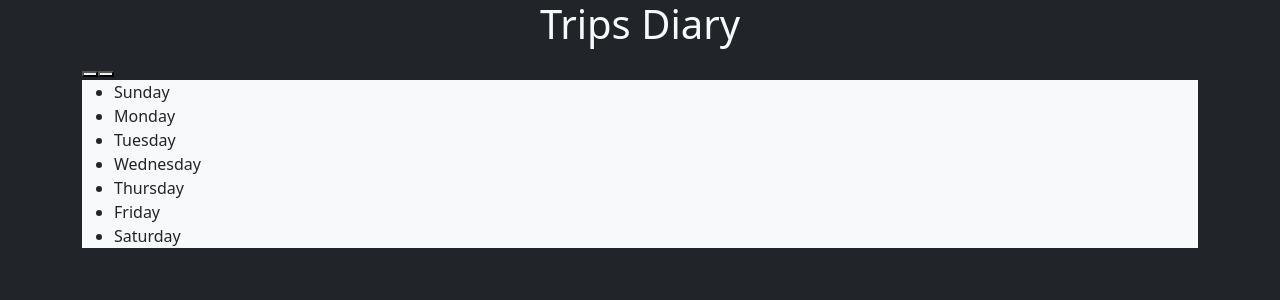
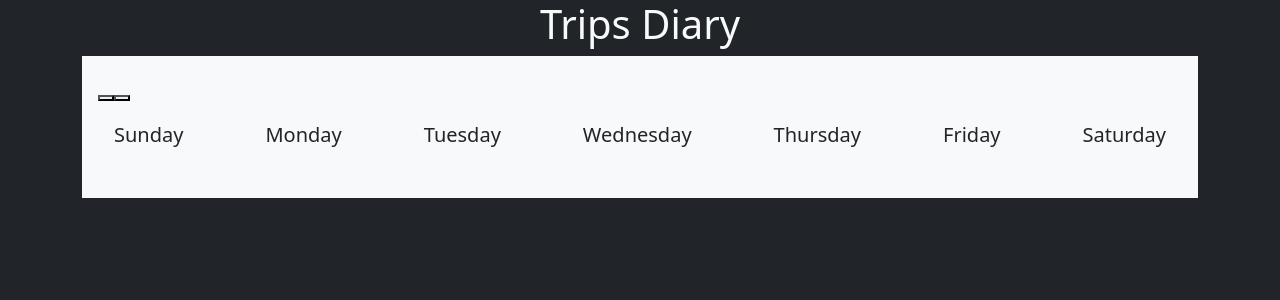
Before and after one commit to federicomanni97/travel-app, a Vue app: page / in a window 1280 px wide. Shown: the top 300 px of the page. Built offline with nearby package versions, Linux system fonts and the light colour scheme.

Commit message:
days setup

```diff
--- a/src/App.vue
+++ b/src/App.vue
@@ -5,7 +5,7 @@
   <header>
     <div class="container">
       <h1 class="text-center text-light">Trips Diary</h1>
-      <div class="calendar">
+      <div class="calendar bg-light p-3 m-auto">
         <header>
           <h3></h3>
           <nav>
@@ -14,14 +14,14 @@
           </nav>
         </header>
         <section class="bg-light">
-          <ul class="days">
-            <li>Sunday</li>
-            <li>Monday</li>
-            <li>Tuesday</li>
-            <li>Wednesday</li>
-            <li>Thursday</li>
-            <li>Friday</li>
-            <li>Saturday</li>
+          <ul class="days fs-5 d-flex justify-content-between text-align-center list-unstyled">
+            <li class="p-3">Sunday</li>
+            <li class="p-3">Monday</li>
+            <li class="p-3">Tuesday</li>
+            <li class="p-3">Wednesday</li>
+            <li class="p-3">Thursday</li>
+            <li class="p-3">Friday</li>
+            <li class="p-3">Saturday</li>
           </ul>
           <ul class="dates"></ul>
         </section>
```
